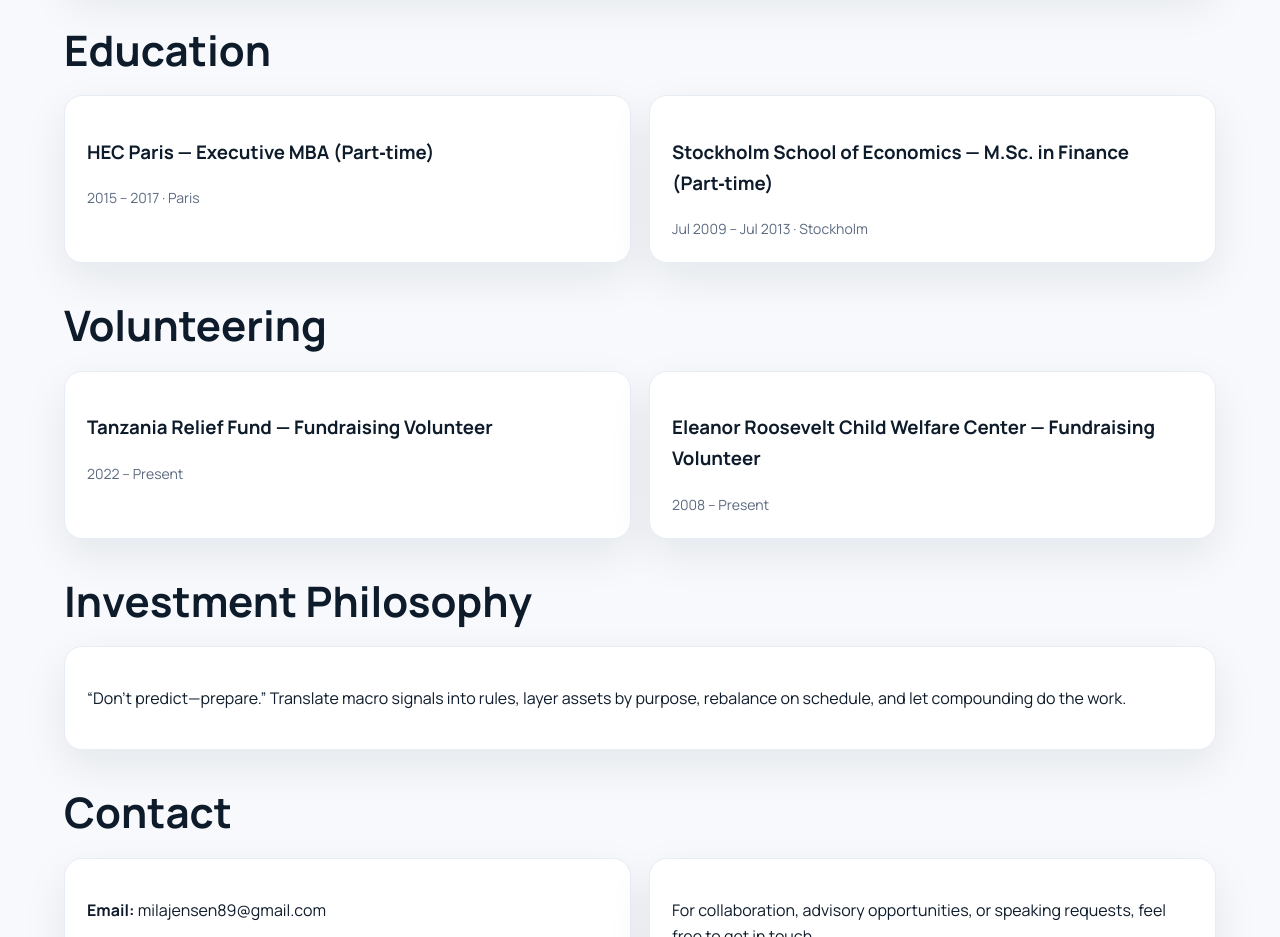
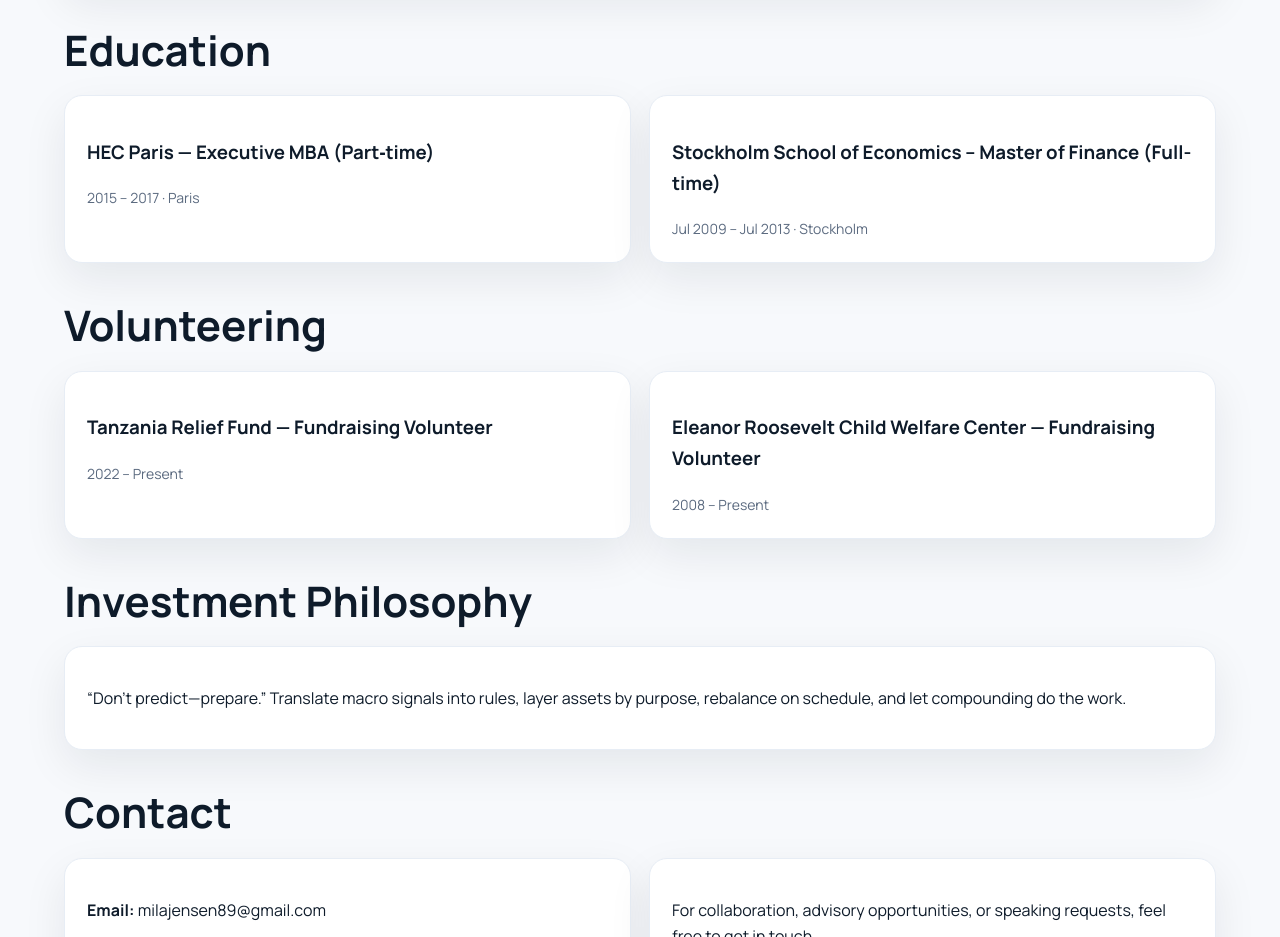
Before and after one commit to mila-jensem/mila-jensem, a plain HTML site: page index.html in a window 1280 px wide. Shown: the part 1820-2757 px from the top of the page. Drawn offline with Linux system fonts and the light colour scheme.

Commit message:
Update index.html

```diff
--- a/index.html
+++ b/index.html
@@ -136,7 +136,7 @@
           <div class="meta">2015 – 2017 · Paris</div>
         </div>
         <div class="card">
-          <h3>Stockholm School of Economics — M.Sc. in Finance (Part‑time)</h3>
+          <h3>Stockholm School of Economics – Master of Finance (Full-time)</h3>
           <div class="meta">Jul 2009 – Jul 2013 · Stockholm</div>
         </div>
       </div>
```
